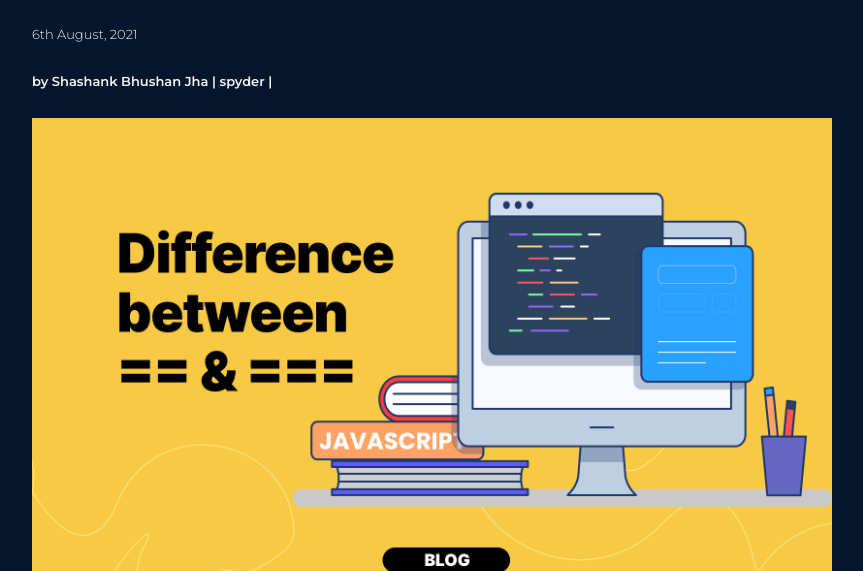
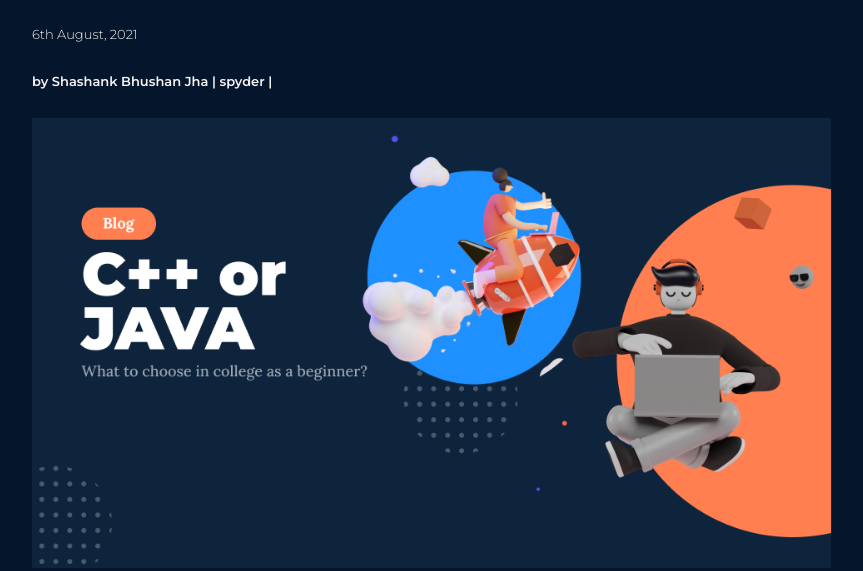
Before and after one commit to Shashank-Jha/portfolio-v1, a plain HTML site: page blogs/article2.html in a window 1280 px wide. Shown: the part 381-952 px from the top of the page, without its empty margins (208-1071 px from the left). Drawn offline with Linux system fonts and the light colour scheme.

Commit message:
Updated : blog image

```diff
--- a/blogs/article2.html
+++ b/blogs/article2.html
@@ -16,7 +16,7 @@
         <P class="published-date"> 6th August, 2021</P>
         <p class="author">by Shashank Bhushan Jha  | spyder |</p>
         <p class="blog-cover">
-            <img src="../image/article1-cover.png" alt="blog-cover">
+            <img src="../image/article2-cover.png" alt="blog-cover">
         </p>
         <article class="content">
 
```
Also changed, not shown: image/article2-cover.png (added).
